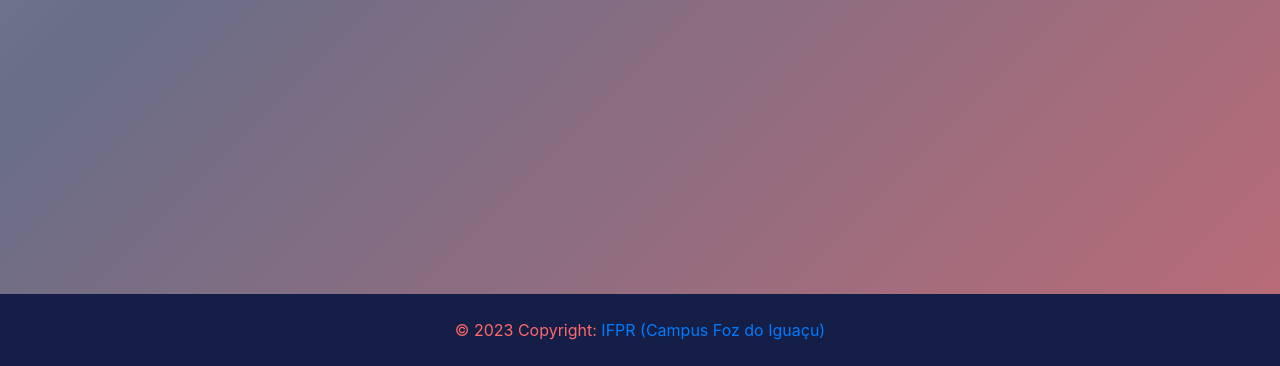
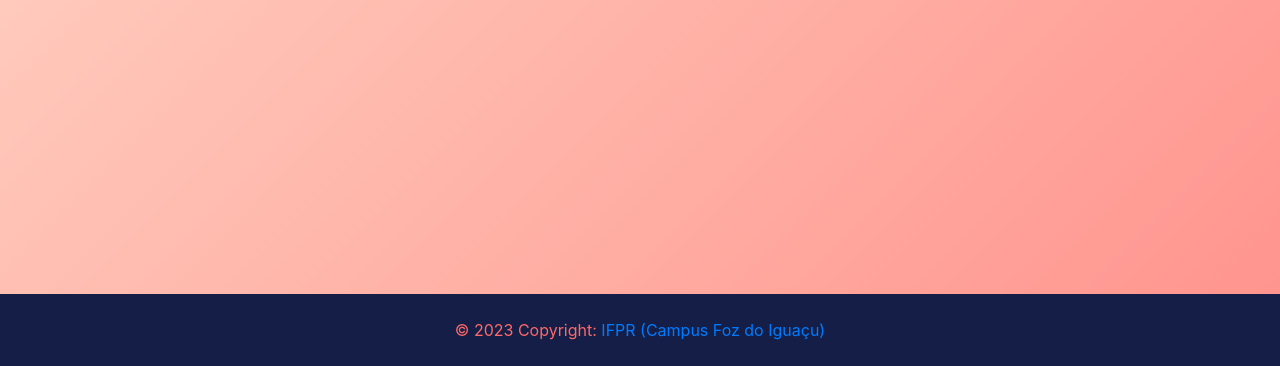
Before and after one commit to marcellaedu/Trab.Ava, a PHP site: page / in a window 1280 px wide. Shown: the part 434-800 px from the top of the page. Run offline with PHP 8.4, Linux system fonts and the light colour scheme.

Commit message:
Só troquei a cor do fundo

```diff
--- a/TrabAvaliacao/view/include/header.php
+++ b/TrabAvaliacao/view/include/header.php
@@ -11,7 +11,7 @@
     @section css { <link rel="stylesheet" href="/assets/index.css" /> } -->
     <style>
         body {
-            background: linear-gradient(-45deg, #FF6969, #141e46a4, #FFF5E0, #FF6969);
+            background: linear-gradient(-45deg, #FF6969, #FFF5E0, #FF6969);
             background-size: 400% 400%;
             animation: gradient 15s ease infinite;
             height: 100vh;
```
